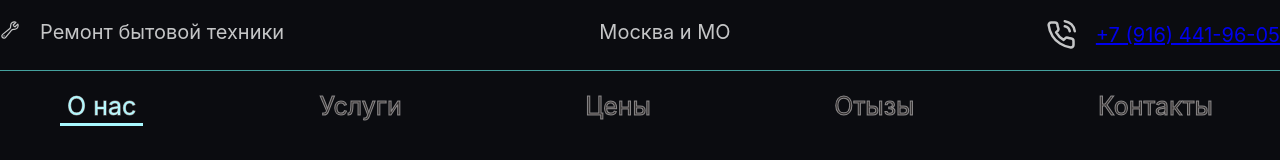
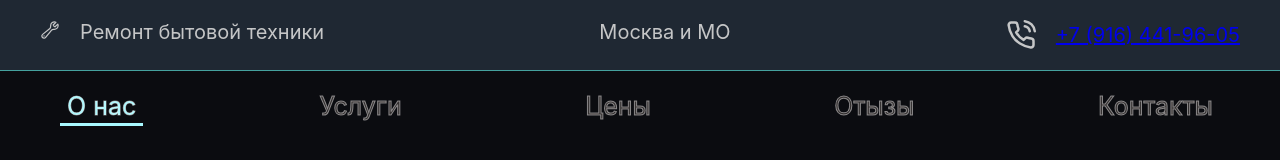
Before and after one commit to AlexandrSyvorotkin/BuildLanding, a React (Create React App) app: page /about in a window 1280 px wide. Shown: the top 160 px of the page. Built offline with nearby package versions, Linux system fonts and the light colour scheme.

Commit message:
complete footer and header

```diff
--- a/src/Layout/Header/Header.css
+++ /dev/null
@@ -1,8 +0,0 @@
-.header {
-    border-bottom: 1px solid var(--alternative);
-    display: flex;
-    justify-content: space-between;
-    gap: 100px;
-    padding: 20px 0;
-    font-size: 20px;
-}
--- a/src/Layout/Header/Header.jsx
+++ b/src/Layout/Header/Header.jsx
@@ -1,14 +1,17 @@
 import React from 'react';
-import './Header.css'
+import styles from './Header.module.scss'
 import PhoneNumber from "../../components/PhoneNumber/PhoneNumber";
 import Logo from "../../components/Logo/Logo";
 
 const Header = () => {
     return (
-        <header className='header'>
-            <Logo/>
-            <div className="location">Москва и МО</div>
-            <PhoneNumber type='header'/>
+        <header className={styles.header}>
+            <div className={styles.content}>
+                <Logo/>
+                <div className="location">Москва и МО</div>
+                <PhoneNumber type='header'/>
+            </div>
+
         </header>
     );
 };
--- /dev/null
+++ b/src/Layout/Header/Header.module.scss
@@ -0,0 +1,14 @@
+.header {
+  border-bottom: 1px solid var(--alternative);
+  gap: 100px;
+  padding: 20px 0;
+  font-size: 20px;
+  background-color: var(--secondary);
+
+  .content {
+	max-width: 1200px;
+	margin: 0 auto;
+	display: flex;
+	justify-content: space-between;
+  }
+}
```
